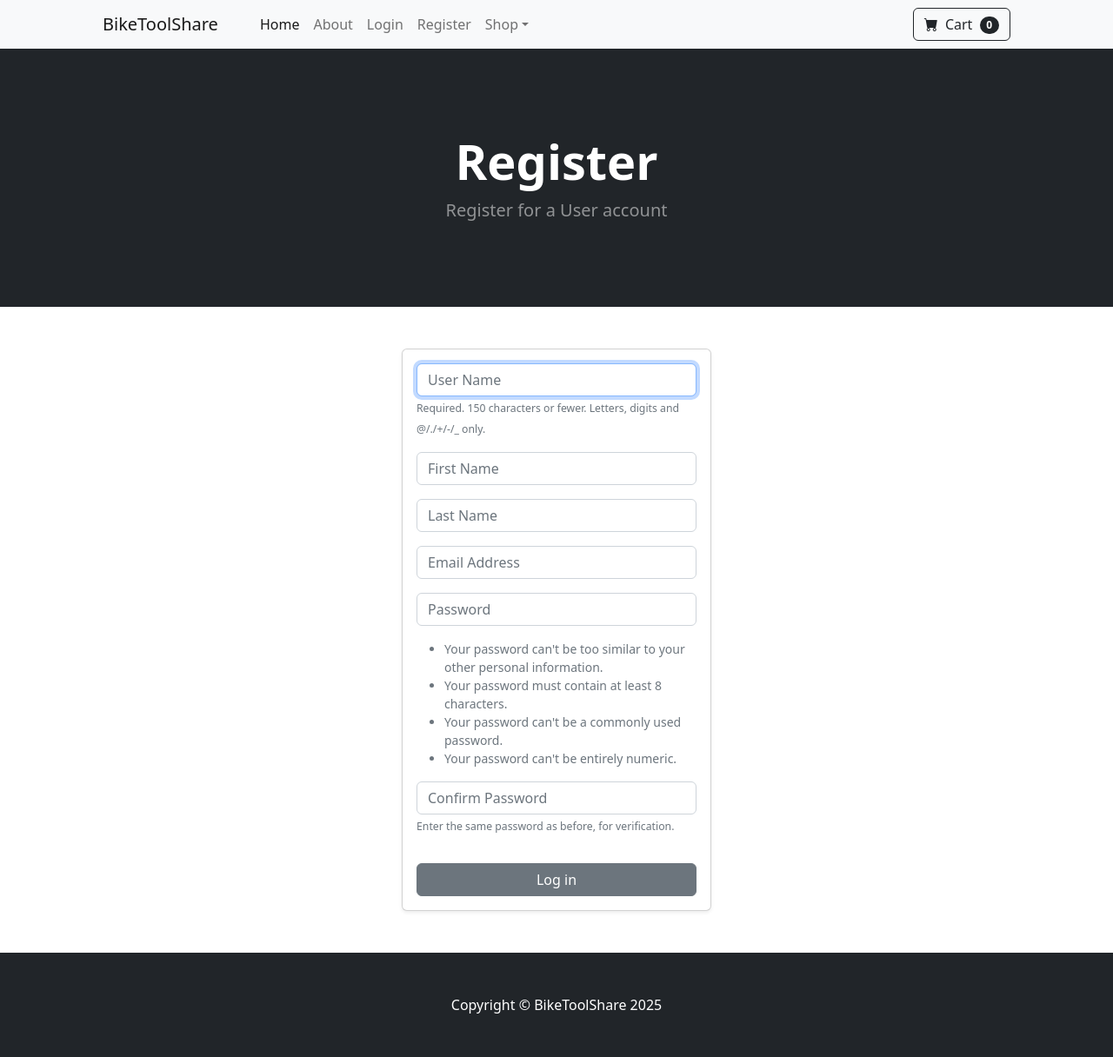
After one commit to moonlight555sunshine/BikeToolShare, a Django app: page /accounts/register/ in a window 1280 px wide. The commit adds this page. Shown: the whole page at 87% size. Run offline with Django 5.2, Linux system fonts and the light colour scheme; parts of the project's set-up code (start-up, migrations or seed data) failed here and were passed over; some libraries are stand-ins or nearby versions.

Commit message:
created login logout register forms

```diff
--- a/BikeToolsShare/urls.py
+++ b/BikeToolsShare/urls.py
@@ -24,4 +24,5 @@ urlpatterns = [
     path('', TemplateView.as_view(template_name='home.html'), name="home"),
     path('about/', TemplateView.as_view(template_name='about.html'), name="about"),
     path('tool/', include('tool.urls')),
+    path('accounts/', include('accounts.urls')),
 ] + static(settings.MEDIA_URL, document_root=settings.MEDIA_ROOT)
--- /dev/null
+++ b/accounts/forms.py
@@ -0,0 +1,30 @@
+from django.contrib.auth.models import User
+from django.contrib.auth.forms import UserCreationForm
+from django import forms
+
+class RegisterForm(UserCreationForm):
+	email = forms.EmailField(label="", required=True, widget=forms.TextInput(attrs={'class':'form-control', 'placeholder':'Email Address'}))
+	first_name = forms.CharField(label="", required=False, max_length=100, widget=forms.TextInput(attrs={'class':'form-control', 'placeholder':'First Name'}))
+	last_name = forms.CharField(label="", required=False, max_length=100, widget=forms.TextInput(attrs={'class':'form-control', 'placeholder':'Last Name'}))
+
+	class Meta:
+		model = User
+		fields = ('username', 'first_name', 'last_name', 'email', 'password1', 'password2')
+
+	def __init__(self, *args, **kwargs):
+		super(RegisterForm, self).__init__(*args, **kwargs)
+
+		self.fields['username'].widget.attrs['class'] = 'form-control'
+		self.fields['username'].widget.attrs['placeholder'] = 'User Name'
+		self.fields['username'].label = ''
+		self.fields['username'].help_text = '<span class="form-text text-muted"><small>Required. 150 characters or fewer. Letters, digits and @/./+/-/_ only.</small></span>'
+
+		self.fields['password1'].widget.attrs['class'] = 'form-control'
+		self.fields['password1'].widget.attrs['placeholder'] = 'Password'
+		self.fields['password1'].label = ''
+		self.fields['password1'].help_text = '<ul class="form-text text-muted small"><li>Your password can\'t be too similar to your other personal information.</li><li>Your password must contain at least 8 characters.</li><li>Your password can\'t be a commonly used password.</li><li>Your password can\'t be entirely numeric.</li></ul>'
+
+		self.fields['password2'].widget.attrs['class'] = 'form-control'
+		self.fields['password2'].widget.attrs['placeholder'] = 'Confirm Password'
+		self.fields['password2'].label = ''
+		self.fields['password2'].help_text = '<span class="form-text text-muted"><small>Enter the same password as before, for verification.</small></span>'
--- /dev/null
+++ b/accounts/urls.py
@@ -0,0 +1,9 @@
+from django.urls import path
+from accounts import views
+
+urlpatterns = [
+    path('register/', views.RegisterView.as_view(), name='register'),
+    path('login/', views.LoginView.as_view(), name='login'),
+    path('logout/', views.LogoutView.as_view(), name='logout'),
+
+]
--- a/accounts/views.py
+++ b/accounts/views.py
@@ -1,3 +1,62 @@
-from django.shortcuts import render
+from django.contrib import messages
+from django.shortcuts import render, redirect
+from django.views import View
+from django.contrib.auth.forms import AuthenticationForm
+from django.contrib.auth import login, logout, authenticate
 
-# Create your views here.
+from .forms import RegisterForm
+
+
+class RegisterView(View):
+    def get(self, request):
+        form = RegisterForm()
+        return render(request, 'form_page.html', {
+            'form': form,
+            'title': 'Register',
+            'subtitle': 'Register for a User account',
+        })
+    def post(self, request):
+        form = RegisterForm(request.POST)
+        if form.is_valid():
+            form.save()
+            username = form.cleaned_data['username']
+            password = form.cleaned_data['password1']
+            user = authenticate(username=username, password=password)
+            login(request, user)
+            messages.success(request, 'Account created.')
+            return redirect('home')
+        else:
+            messages.error(request, 'Please correct the error below.')
+            return render(request, 'form_page.html', {
+                'form': form,
+                'title': 'Register',
+                'subtitle': 'Register for a User account',
+            })
+
+class LoginView(View):
+    def get(self, request):
+        form = AuthenticationForm()
+        return render(request, 'form_page.html', {
+            'form': form,
+            'title': 'Login',
+            'subtitle': 'Log in to your account',
+        })
+    def post(self, request):
+        form = AuthenticationForm(data=request.POST)
+        if form.is_valid():
+            user = form.get_user()
+            login(request, user)
+            next_url = request.GET.get('next', 'home')
+            messages.success(request, 'You are now logged in as %s' % user.username)
+            return redirect(next_url)
+        return render(request, 'form_page.html', {
+            'form': form,
+            'title': 'Login',
+            'subtitle': 'Log in to your account',
+        })
+
+class LogoutView(View):
+    def get(self, request):
+        logout(request)
+        messages.success(request, 'You are now logged out')
+        return redirect('home')
--- /dev/null
+++ b/templates/form_page.html
@@ -0,0 +1,34 @@
+{% extends 'base.html' %}
+{%  block content %}
+    <header class="bg-dark py-5">
+            <div class="container px-4 px-lg-5 my-5">
+                <div class="text-center text-white">
+                    <h1 class="display-4 fw-bolder">{{ title }}</h1>
+                    <p class="lead fw-normal text-white-50 mb-0">{{ subtitle }}</p>
+                </div>
+            </div>
+        </header>
+    <div class="container my-5">
+    <div class="row justify-content-center">
+        <div class="col-md-6 col-lg-4">
+            <div class="card shadow-sm">
+                <div class="card-body">
+                    <form method="POST">
+                        {% csrf_token %}
+                        {{ form.as_p }}
+                        <button type="submit" class="btn btn-secondary w-100 mt-3">Log in</button>
+                    </form>
+                    {% if form.non_field_errors %}
+                      <div class="alert alert-danger">
+                        {% for error in form.non_field_errors %}
+                          {{ error }}
+                        {% endfor %}
+                      </div>
+                    {% endif %}
+
+                </div>
+            </div>
+        </div>
+    </div>
+</div>
+{% endblock %}
--- a/templates/navbar.html
+++ b/templates/navbar.html
@@ -7,6 +7,14 @@
                     <ul class="navbar-nav me-auto mb-2 mb-lg-0 ms-lg-4">
                         <li class="nav-item"><a class="nav-link active" aria-current="page" href="{% url 'home' %}">Home</a></li>
                         <li class="nav-item"><a class="nav-link" href="{% url 'about' %}">About</a></li>
+
+
+                        {% if user.is_authenticated %}
+                            <li class="nav-item"><a class="nav-link" href="{% url 'logout' %}">Logout</a></li>
+                        {% else %}
+                            <li class="nav-item"><a class="nav-link" href="{% url 'login' %}">Login</a></li>
+                            <li class="nav-item"><a class="nav-link" href="{% url 'register' %}">Register</a></li>
+                        {% endif %}
                         <li class="nav-item dropdown">
                             <a class="nav-link dropdown-toggle" id="navbarDropdown" href="#" role="button" data-bs-toggle="dropdown" aria-expanded="false">Shop</a>
                             <ul class="dropdown-menu" aria-labelledby="navbarDropdown">
```
